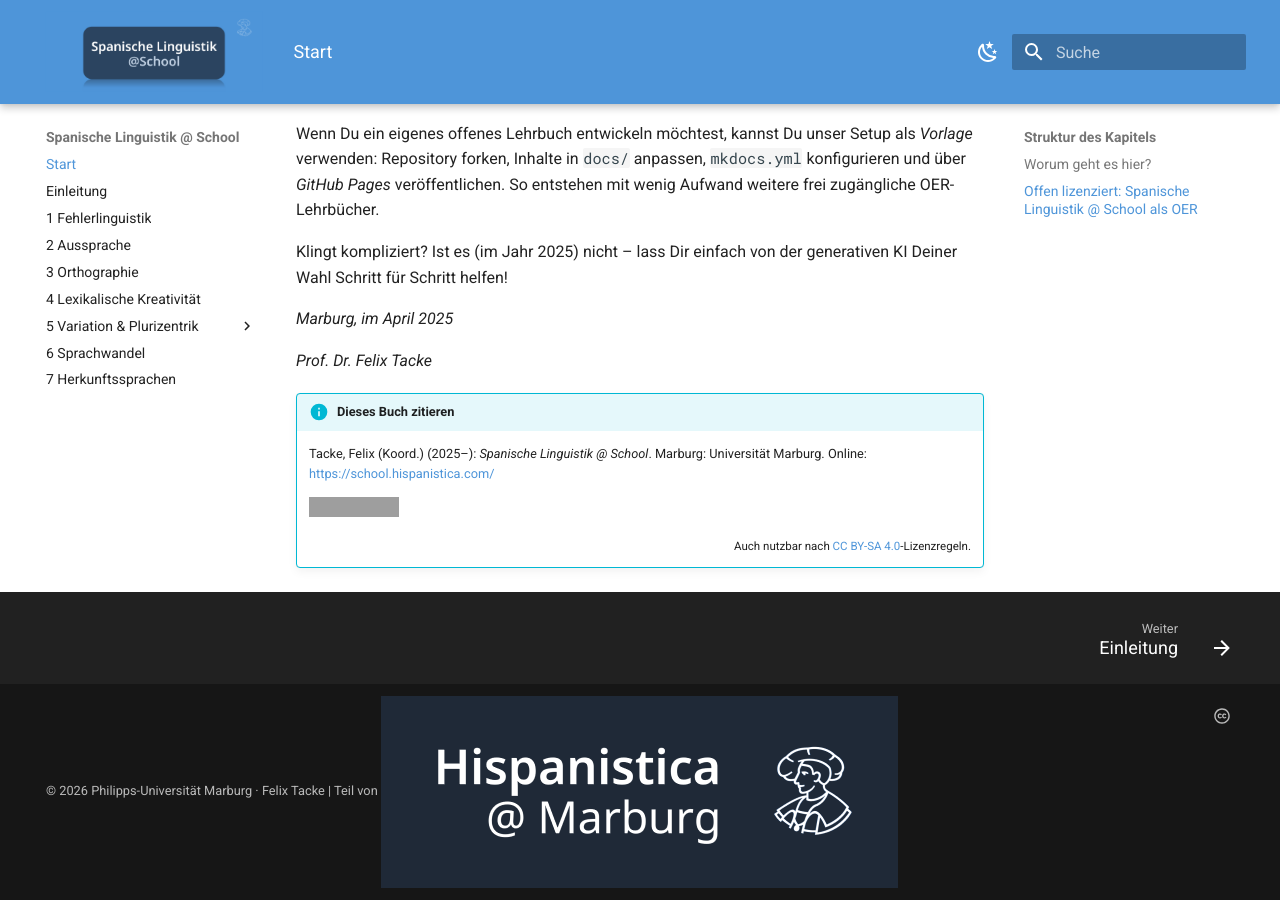
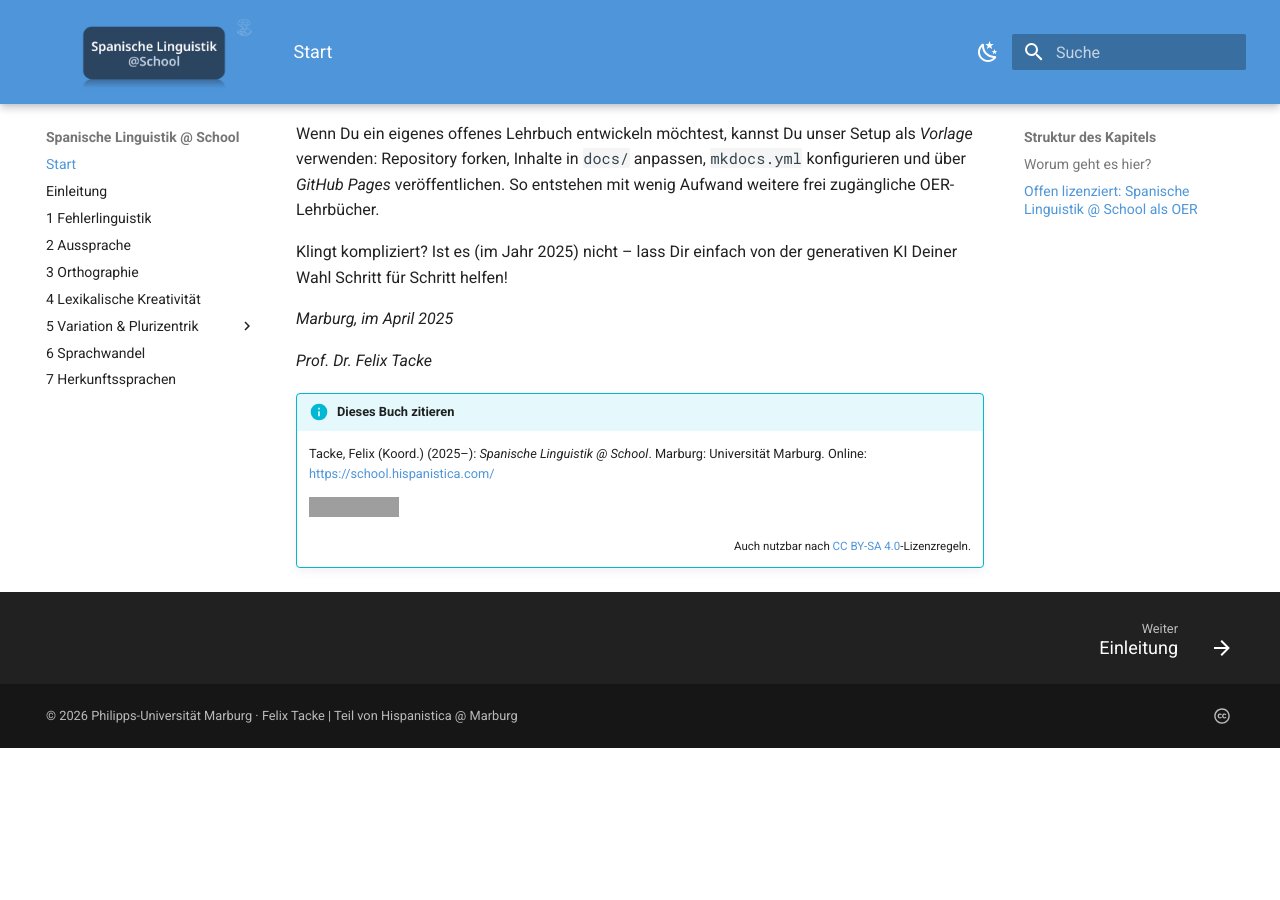
Before and after one commit to FTacke/spanisch-toolkit, an MkDocs documentation site: the page built from docs/index.md, in a window 1280 px wide and 900 px high, scrolled down 1610 px. Built offline with MkDocs 1.6.1 and Material for MkDocs 9.7.7, drawn with Linux system fonts in a browser that asks for light colours; after the commit the page ends 2358 px from its top, so only the background shows below that; grey boxes are pictures that could not be loaded.

Commit message:
Update copyright attribution in mkdocs.yml to remove image reference

```diff
--- a/mkdocs.yml
+++ b/mkdocs.yml
@@ -99,4 +99,4 @@ markdown_extensions:
       title: "Struktur des Kapitels"
 
 copyright: >
-  © 2026 Philipps-Universität Marburg · Felix Tacke | Teil von <a href="https://hispanistica.com" target="_blank" rel="noopener"><img src="assets/images/hispanistica_badge.png" alt="Hispanistica – @ Marburg" class="hispanistica-badge" /></a>
+  © 2026 Philipps-Universität Marburg · Felix Tacke | Teil von <a href="https://hispanistica.com" target="_blank" rel="noopener">Hispanistica @ Marburg</a>
```
